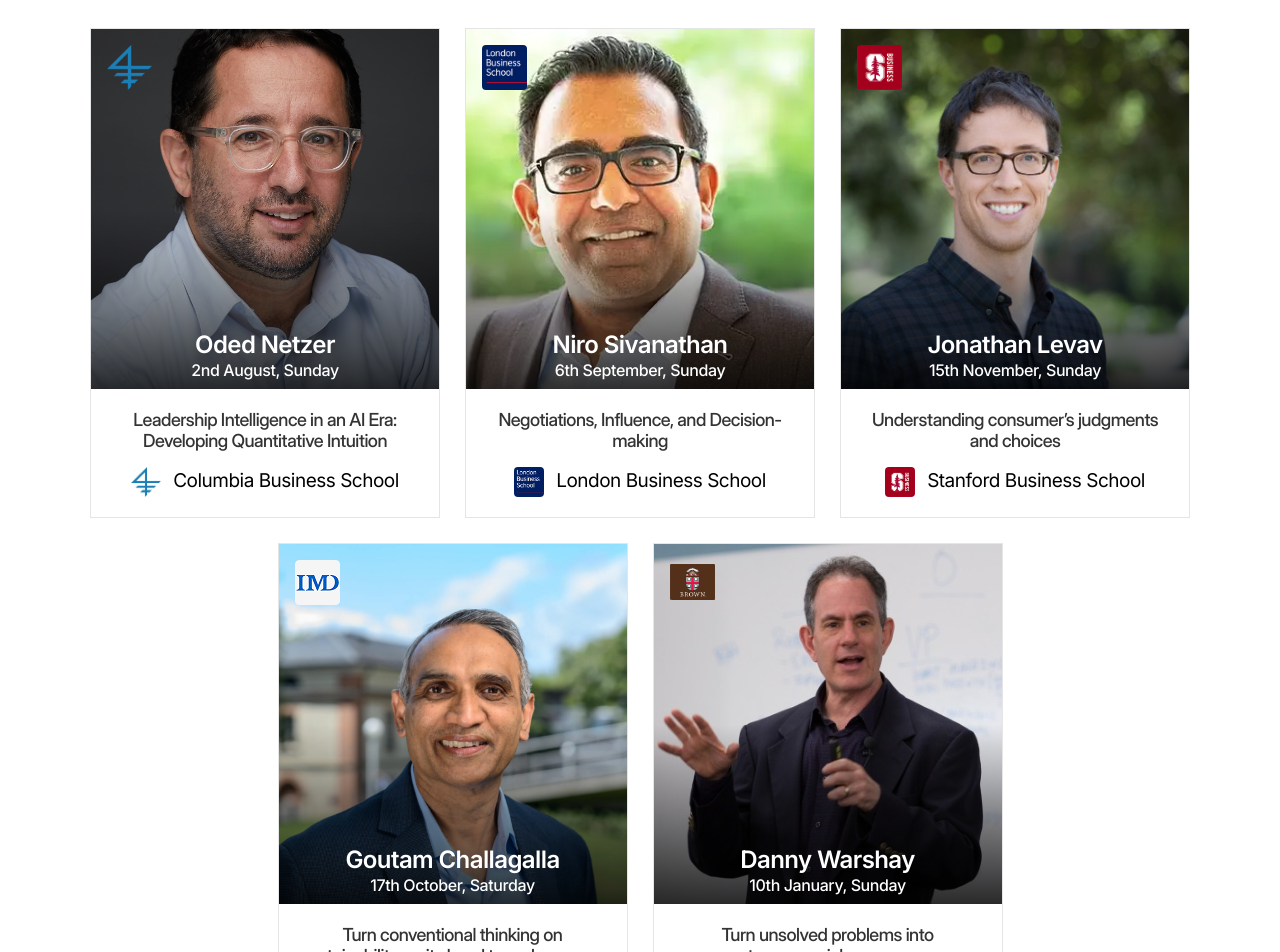
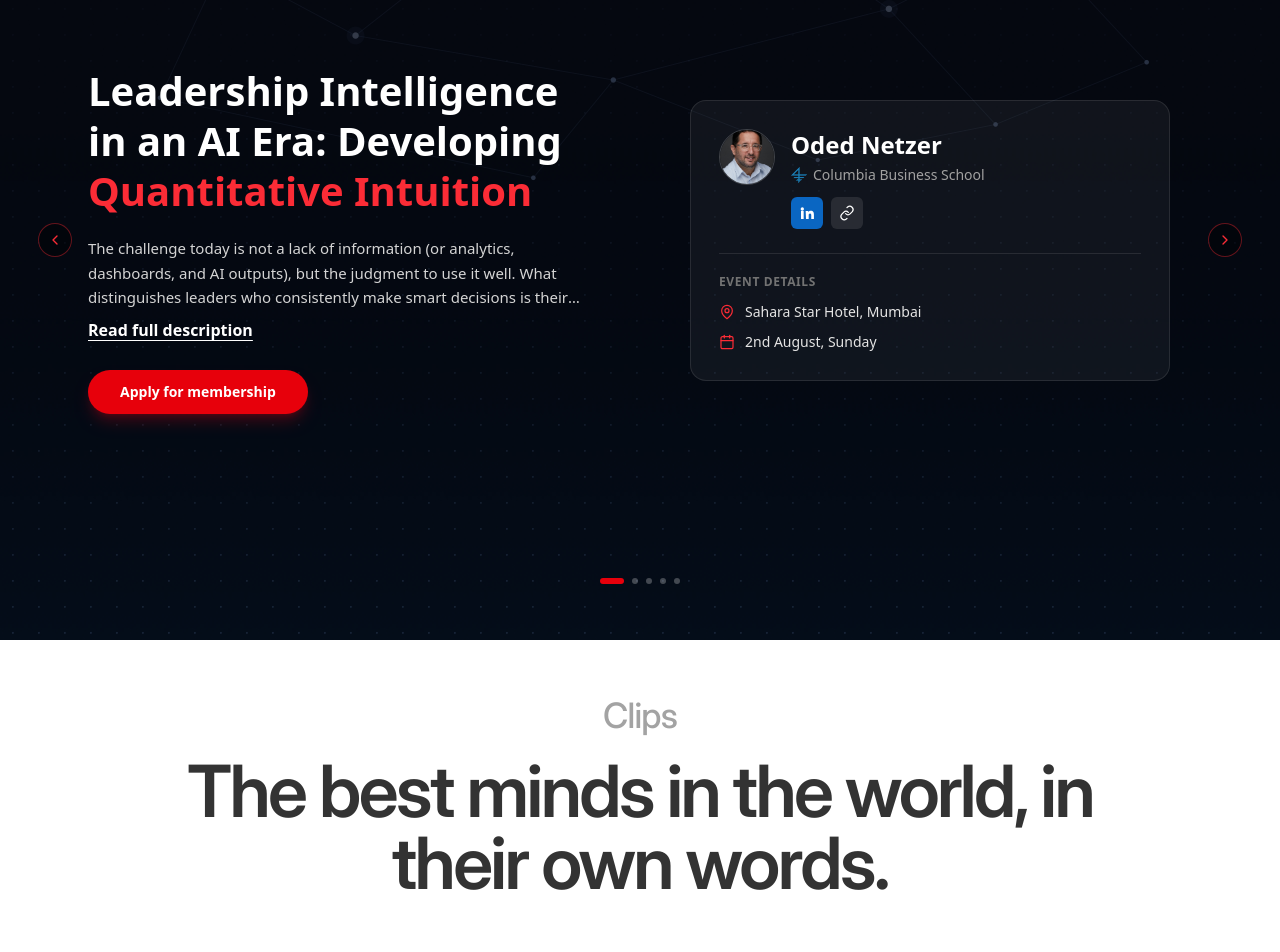
Before and after one commit to elredProductionBackup/theprofessionalnetworkV2, a Next.js app: page / in a window 1280 px wide. Shown: the part 960-1912 px from the top of the page. Built offline with nearby package versions, Linux system fonts and the light colour scheme.

Commit message:
minor changes

```diff
--- a/app/page.js
+++ b/app/page.js
@@ -1,21 +1,25 @@
-import Hero from "@/components/Hero";
+// import Hero from "@/components/Hero";
 import Tagline from "@/components/Tagline";
-import Different from "@/components/Different";
-import WhatWeAre from "@/components/WhatWeAre";
+// import Different from "@/components/Different";
+// import WhatWeAre from "@/components/WhatWeAre";
 import Firstprinciple from "@/components/Firstprinciple";
 import Membership from "@/components/Membership";
-import Footer from "@/components/Footer";
-import SessionsCarousel from "@/components/SessionsCarousel";
+// import Footer from "@/components/Footer";
+// import SessionsCarousel from "@/components/SessionsCarousel";
+import SessionDetails from "@/components/SessionClips";
+import ProfessorClips from "@/components/ProfessorClips";
 
 export default function Home() {
   return (
     <main className="min-h-screen">
       <Tagline />
+      <SessionDetails/>
+      <ProfessorClips/>
       {/* <Hero /> */}
       {/* <Different /> */}
       {/* <WhatWeAre /> */}
       {/* <SessionsCarousel/> */}
-      <Firstprinciple />
+      {/* <Firstprinciple /> */}
       <Membership />
     </main>
   );
--- a/app/sessions&clips/page.jsx
+++ b/app/sessions&clips/page.jsx
@@ -5,7 +5,7 @@
   return (
     <div className=''>
       <SessionDetails/>
-      {/* <ProfessorClips/> */}
+      <ProfessorClips/>
     </div>
   )
 }
--- a/components/Navbar.jsx
+++ b/components/Navbar.jsx
@@ -27,7 +27,7 @@
   const menuOptions = [
     { label: "Home", path: "/" },
     { label: "About", path: "/about" },
-    { label: "Sessions / Clips", path: "/sessions&clips" },
+    // { label: "Sessions / Clips", path: "/sessions&clips" },
     { label: "FAQs", path: "/faqs" },
     { label: "Contact", path: "/contact" }
   ];
--- a/components/ProfessorClips.jsx
+++ b/components/ProfessorClips.jsx
@@ -1,3 +1,4 @@
+'use client'
 import { useEffect, useRef, useState } from "react";
 import { professors } from "../data/professors";
 
@@ -62,7 +63,13 @@
   const [active, setActive] = useState(0);
   const [playing, setPlaying] = useState(false);
 
-  const featured = professors[active];
+  // Only professors flagged with `showInClips: true` appear in this section.
+  const clips = professors.filter((p) => p.showInClips);
+
+  // Nothing to show yet — don't render the section at all.
+  if (!clips.length) return null;
+
+  const featured = clips[active] || clips[0];
   const featuredPoster = featured.videoThumbnail || featured.image;
   const hasVideo = Boolean(featured.video);
 
@@ -74,7 +81,7 @@
   return (
     <section
       ref={sectionRef}
-      className="relative w-full overflow-hidden px-4 py-14 sm:px-8 min-h-[100vh] flex items-center"
+      className="relative w-full overflow-hidden px-4 py-14 sm:px-8 flex items-center"
     >
       {/* keyframes injected once, scoped by unique names */}
       <style>{`
@@ -86,13 +93,19 @@
         .sc-crossfade { animation: scFadeIn 0.45s ease forwards; }
       `}</style>
 
-      <div className="mx-auto max-w-3xl">
+      <div className="mx-auto max-w-5xl">
         {/* Heading */}
-        <div className={`sc-reveal ${inView ? "in" : ""} text-center`}>
-          <p className="text-sm font-medium tracking-wide text-neutral-400">Clips</p>
-          <h2 className="mt-2 text-3xl font-bold leading-tight text-neutral-900 sm:text-[2.6rem]">
-            The best minds in the world, in their own words.
-          </h2>
+        <div className={`sc-reveal ${inView ? "in" : ""} text-center flex flex-col gap-[20px]`}>
+                  {/* Label */}
+        <span className="font-inter-display font-medium text-[15px] md:text-[35px] text-[#A3A3A3] tracking-[-0.8px] leading-[110%]">
+          Clips
+        </span>
+
+        {/* Main Heading */}
+        <h2 className="font-inter-display font-semibold text-[25px] lg:text-[72px] md:text-[60px] leading-[110%] md:leading-[100%] tracking-[-1.5px] md:tracking-[-2.6px] text-[#333333] max-w-[1100px] mx-auto mb-[40px] md:mb-[50px]">
+          The best minds in the world, in their own words.
+        </h2>
+
         </div>
 
         {/* Featured player */}
@@ -156,7 +169,7 @@
 
         {/* Thumbnail grid */}
         <div className="mt-6 grid grid-cols-2 gap-4 sm:grid-cols-3">
-          {professors.map((p, i) => {
+          {clips.map((p, i) => {
             const poster = p.videoThumbnail || p.image;
             const clip = Boolean(p.video);
             const isActive = i === active;
--- a/components/SessionClips.jsx
+++ b/components/SessionClips.jsx
@@ -1,3 +1,4 @@
+'use client'
 import { useEffect, useRef, useState } from "react";
 import { professors } from "../data/professors"; // adjust to your path
 
@@ -28,6 +29,12 @@
     {dir === "left" ? <polyline points="15 18 9 12 15 6" /> : <polyline points="9 18 15 12 9 6" />}
   </svg>
 );
+const CloseIcon = () => (
+  <svg viewBox="0 0 24 24" className="h-4 w-4" fill="none" stroke="currentColor" strokeWidth="2" strokeLinecap="round" strokeLinejoin="round">
+    <line x1="18" y1="6" x2="6" y2="18" />
+    <line x1="6" y1="6" x2="18" y2="18" />
+  </svg>
+);
 const PinIcon = () => (
   <svg viewBox="0 0 24 24" className="h-4 w-4 shrink-0 text-red-500" fill="none" stroke="currentColor" strokeWidth="1.8" strokeLinecap="round" strokeLinejoin="round">
     <path d="M20 10c0 6-8 12-8 12s-8-6-8-12a8 8 0 0 1 16 0Z" />
@@ -56,9 +63,10 @@
 
 const SessionDetails = () => {
   const [active, setActive] = useState(0);
-  const [expanded, setExpanded] = useState(false);
+  const [descOpen, setDescOpen] = useState(false);
   const [mounted, setMounted] = useState(false);
   const timer = useRef(null);
+  const touchStartX = useRef(null);
   const total = professors.length;
 
   useEffect(() => setMounted(true), []);
@@ -66,7 +74,6 @@
   const startAuto = () => {
     stopAuto();
     timer.current = setInterval(() => {
-      setExpanded(false);
       setActive((a) => (a + 1) % total);
     }, 7000);
   };
@@ -79,9 +86,52 @@
   }, []);
 
   const go = (dir) => {
-    setExpanded(false);
     setActive((a) => (a + dir + total) % total);
     startAuto(); // reset timer on manual nav
+  };
+
+  const goTo = (i) => {
+    setActive(i);
+    startAuto();
+  };
+
+  /* description popup — pause the carousel while it's open */
+  const openDesc = () => {
+    stopAuto();
+    setDescOpen(true);
+  };
+  const closeDesc = () => {
+    setDescOpen(false);
+    startAuto();
+  };
+
+  /* lock body scroll + close on Escape while the popup is open */
+  useEffect(() => {
+    if (!descOpen) return;
+    const onKey = (e) => {
+      if (e.key === "Escape") {
+        setDescOpen(false);
+        startAuto();
+      }
+    };
+    document.addEventListener("keydown", onKey);
+    document.body.style.overflow = "hidden";
+    return () => {
+      document.removeEventListener("keydown", onKey);
+      document.body.style.overflow = "";
+    };
+    // eslint-disable-next-line react-hooks/exhaustive-deps
+  }, [descOpen]);
+
+  /* swipe support for touch devices */
+  const onTouchStart = (e) => {
+    touchStartX.current = e.touches[0].clientX;
+  };
+  const onTouchEnd = (e) => {
+    if (touchStartX.current == null) return;
+    const delta = e.changedTouches[0].clientX - touchStartX.current;
+    if (Math.abs(delta) > 50) go(delta < 0 ? 1 : -1); // swipe left → next
+    touchStartX.current = null;
   };
 
   const p = professors[active];
@@ -89,31 +139,48 @@
 
   return (
     <section
-      className="relative w-full overflow-hidden px-4 py-14 sm:px-8 min-h-[100vh] flex items-center"
+      className="relative w-full overflow-hidden flex items-center px-4 py-20 sm:px-8 min-h-[640px] lg:min-h-[100vh]"
       style={{
         backgroundColor: "#050a18",
-        backgroundImage:
-          "radial-gradient(circle at 20% 20%, rgba(37,99,235,0.10), transparent 40%), radial-gradient(rgba(255,255,255,0.05) 1px, transparent 1px)",
-        backgroundSize: "auto, 22px 22px",
+        backgroundImage: "url('/assets/session-bg.webp')",
+        backgroundSize: "cover",
+        backgroundPosition: "center",
+        backgroundRepeat: "no-repeat",
       }}
     >
+      {/* dark overlay so the white copy stays readable over the image */}
+      <div className="absolute inset-0 z-0 bg-black/55" />
+
       <style>{`
         @keyframes pcUp { from { opacity: 0; transform: translateY(30px); } to { opacity: 1; transform: none; } }
         @keyframes pcSlide { from { opacity: 0; transform: translateX(26px); } to { opacity: 1; transform: none; } }
         @keyframes pcCard { from { opacity: 0; transform: translateY(18px) scale(0.98); } to { opacity: 1; transform: none; } }
+        @keyframes pcFade { from { opacity: 0; } to { opacity: 1; } }
+        @keyframes pcPop { from { opacity: 0; transform: translateY(12px) scale(0.98); } to { opacity: 1; transform: none; } }
         .pc-mount { opacity: 0; }
         .pc-mount.on { animation: pcUp 0.7s cubic-bezier(0.22,1,0.36,1) forwards; }
         .pc-slide { animation: pcSlide 0.5s cubic-bezier(0.22,1,0.36,1) both; }
         .pc-card { animation: pcCard 0.55s cubic-bezier(0.22,1,0.36,1) both; }
+        .pc-fade { animation: pcFade 0.25s ease forwards; }
+        .pc-pop { animation: pcPop 0.3s cubic-bezier(0.22,1,0.36,1) forwards; }
+        .pc-scroll { scrollbar-width: thin; scrollbar-color: rgba(255,255,255,0.3) transparent; }
+        .pc-scroll::-webkit-scrollbar { width: 5px; }
+        .pc-scroll::-webkit-scrollbar-track { background: transparent; }
+        .pc-scroll::-webkit-scrollbar-thumb { background: rgba(255,255,255,0.3); border-radius: 10px; }
+        .pc-desc p { margin-bottom: 0.85rem; }
+        .pc-desc p:last-child { margin-bottom: 0; }
+        .pc-desc ul { list-style: disc; padding-left: 1.25rem; margin: 0.5rem 0 0.85rem; }
+        .pc-desc li { margin-bottom: 0.3rem; }
+        .pc-desc strong { color: #fff; font-weight: 600; }
+        .pc-desc a { color: #ff6a3d; text-decoration: underline; }
       `}</style>
 
-      <div className="mx-auto max-w-7xl flex justify-center">
-        {/* arrows */}
+      {/* side arrows – desktop only (mobile uses the arrows by the dots + swipe) */}
       <button
         type="button"
         onClick={() => go(-1)}
         aria-label="Previous"
-          className="absolute left-[3%] top-1/2 z-20 hidden -translate-y-1/2 items-center justify-center rounded-full border border-red-500/40 bg-black/30 p-2 text-red-500 transition-all hover:scale-110 hover:bg-red-500 hover:text-white sm:flex"
+        className="absolute left-[3%] top-1/2 z-20 hidden -translate-y-1/2 items-center justify-center rounded-full border border-red-500/40 bg-black/30 p-2 text-red-500 transition-all hover:scale-110 hover:bg-red-500 hover:text-white lg:flex"
       >
         <Chevron dir="left" />
       </button>
@@ -121,42 +188,55 @@
         type="button"
         onClick={() => go(1)}
         aria-label="Next"
-          className="absolute right-[3%] top-1/2 z-20 hidden -translate-y-1/2 items-center justify-center rounded-full border border-red-500/40 bg-black/30 p-2 text-red-500 transition-all hover:scale-110 hover:bg-red-500 hover:text-white sm:flex"
+        className="absolute right-[3%] top-1/2 z-20 hidden -translate-y-1/2 items-center justify-center rounded-full border border-red-500/40 bg-black/30 p-2 text-red-500 transition-all hover:scale-110 hover:bg-red-500 hover:text-white lg:flex"
       >
         <Chevron dir="right" />
       </button>
 
-        <div className={`pc-mount ${mounted ? "on" : ""} px-0 sm:px-14`}>
-          <div className="grid items-center gap-8 lg:grid-cols-2">
-            {/* LEFT: copy */}
-            <div key={`copy-${active}`} className="pc-slide">
-              <h2 className="text-3xl font-bold leading-tight text-white sm:text-4xl lg:text-[2.5rem]">
+      {/* content – swipeable on touch devices */}
+      <div
+        className="relative z-10 mx-auto w-full max-w-7xl"
+        onTouchStart={onTouchStart}
+        onTouchEnd={onTouchEnd}
+      >
+        <div className={`pc-mount ${mounted ? "on" : ""} w-full px-0 sm:px-10 lg:px-14 pb-20 lg:pb-0`}>
+          <div className="grid items-center gap-12 lg:grid-cols-2 lg:gap-20 xl:gap-[100px]">
+            {/* LEFT: copy — reserved min-height keeps the layout from jumping between slides */}
+            <div
+              key={`copy-${active}`}
+              className="pc-slide flex flex-col justify-center text-center lg:text-left min-h-[300px] lg:min-h-[420px]"
+            >
+              <h2 className="text-[1.75rem] font-bold leading-tight text-white sm:text-4xl lg:text-[2.5rem]">
                 <HighlightTopic text={p.topic} />
               </h2>
 
-              <p className="mt-5 max-w-xl text-sm leading-relaxed text-neutral-400">
-                <span className={expanded ? "" : "line-clamp-3"}>{blurb}</span>{" "}
+              {/* preview blurb (always 3 lines) + trigger that opens the full description popup */}
+              <div className="mx-auto mt-5 max-w-xl lg:mx-0">
+                <p className="text-sm leading-relaxed text-neutral-300 sm:text-[15px]">
+                  <span className="line-clamp-3">{blurb}</span>
+                </p>
                 {blurb.length > 180 && (
                   <button
                     type="button"
-                    onClick={() => setExpanded((v) => !v)}
-                    className="font-semibold text-white hover:underline"
+                    onClick={openDesc}
+                    className="mt-2 font-semibold text-white underline underline-offset-4 hover:text-red-400"
                   >
-                    {expanded ? "less" : "more"}
+                    Read full description
                   </button>
                 )}
-              </p>
+              </div>
 
               <button
                 type="button"
-                className="mt-7 rounded-full bg-red-600 px-8 py-3 text-sm font-semibold text-white shadow-lg shadow-red-600/25 transition-all hover:scale-[1.03] hover:bg-red-500"
+                onClick={() => window.dispatchEvent(new Event("openApplyPopup"))}
+                className="mt-7 w-fit self-center lg:self-start rounded-full bg-red-600 px-8 py-3 text-sm font-semibold text-white shadow-lg shadow-red-600/25 transition-all hover:scale-[1.03] hover:bg-red-500"
               >
                 Apply for membership
               </button>
             </div>
 
             {/* RIGHT: professor card */}
-            <div key={`card-${active}`} className="pc-card">
+            <div key={`card-${active}`} className="pc-card mx-auto w-full max-w-[480px] lg:mx-0">
               <div className="rounded-2xl border border-white/10 bg-white/5 p-6 backdrop-blur-md sm:p-7">
                 <div className="flex items-start gap-4">
                   <img
@@ -165,7 +245,7 @@
                     className="h-14 w-14 shrink-0 rounded-full border border-white/20 object-cover"
                   />
                   <div className="min-w-0">
-                    <h3 className="truncate text-2xl font-semibold text-white">{p.name}</h3>
+                    <h3 className="truncate text-xl font-semibold text-white sm:text-2xl">{p.name}</h3>
                     <div className="mt-1 flex items-center gap-1.5 text-sm text-neutral-400">
                       {p.schoolLogo ? (
                         <img src={p.schoolLogo} alt="" className="h-4 w-4 object-contain" />
@@ -216,18 +296,27 @@
             </div>
           </div>
         </div>
+      </div>
+
+      {/* bottom controls: arrows (mobile only) flanking the dots */}
+      <div className="absolute bottom-6 left-1/2 z-20 flex -translate-x-1/2 items-center justify-center gap-4 sm:bottom-8 lg:bottom-[7%]">
+        {/* mobile prev */}
+        <button
+          type="button"
+          onClick={() => go(-1)}
+          aria-label="Previous"
+          className="flex h-8 w-8 items-center justify-center rounded-full border border-red-500/40 bg-black/30 text-red-500 transition-all active:scale-95 hover:bg-red-500 hover:text-white lg:hidden"
+        >
+          <Chevron dir="left" />
+        </button>
 
         {/* dots */}
-        <div className="absolute bottom-[10%] flex items-center justify-center gap-2">
+        <div className="flex items-center gap-2">
           {professors.map((_, i) => (
             <button
               type="button"
               key={i}
-              onClick={() => {
-                setExpanded(false);
-                setActive(i);
-                startAuto();
-              }}
+              onClick={() => goTo(i)}
               aria-label={`Go to slide ${i + 1}`}
               className={`h-1.5 rounded-full transition-all duration-300 ${
                 i === active ? "w-6 bg-red-600" : "w-1.5 bg-white/25 hover:bg-white/50"
@@ -235,7 +324,65 @@
             />
           ))}
         </div>
+
+        {/* mobile next */}
+        <button
+          type="button"
+          onClick={() => go(1)}
+          aria-label="Next"
+          className="flex h-8 w-8 items-center justify-center rounded-full border border-red-500/40 bg-black/30 text-red-500 transition-all active:scale-95 hover:bg-red-500 hover:text-white lg:hidden"
+        >
+          <Chevron dir="right" />
+        </button>
       </div>
+
+      {/* ---------- Full-description popup ---------- */}
+      {descOpen && (
+        <div
+          className="fixed inset-0 z-[100] flex items-center justify-center p-4"
+          role="dialog"
+          aria-modal="true"
+          aria-label={`${p.name} – full description`}
+        >
+          {/* backdrop */}
+          <div className="pc-fade absolute inset-0 bg-black/60 backdrop-blur-sm" onClick={closeDesc} />
+
+          {/* panel */}
+          <div className="pc-pop relative z-10 w-full max-w-xl overflow-hidden rounded-2xl border border-white/10 bg-[#0b1120] shadow-2xl">
+            <button
+              type="button"
+              onClick={closeDesc}
+              aria-label="Close"
+              className="absolute right-4 top-4 z-10 grid h-8 w-8 place-items-center rounded-full bg-white/10 text-white transition-colors hover:bg-white/20"
+            >
+              <CloseIcon />
+            </button>
+
+            <div className="p-6 sm:p-8">
+              {/* header */}
+              <div className="flex items-center gap-3 pr-10">
+                <img
+                  src={p.image}
+                  alt={p.name}
+                  className="h-11 w-11 shrink-0 rounded-full border border-white/20 object-cover"
+                />
+                <div className="min-w-0">
+                  <h3 className="truncate text-lg font-semibold text-white sm:text-xl">{p.name}</h3>
+                  <p className="truncate text-xs text-neutral-400">{p.school}</p>
+                </div>
+              </div>
+
+              <p className="mt-4 text-sm font-semibold leading-snug text-red-400">{p.topic.trim()}</p>
+
+              {/* body – renders the rich HTML description, scrolls if long */}
+              <div
+                className="pc-scroll pc-desc mt-4 max-h-[55vh] overflow-y-auto pr-2 text-sm leading-relaxed text-neutral-300"
+                dangerouslySetInnerHTML={{ __html: p.description }}
+              />
+            </div>
+          </div>
+        </div>
+      )}
     </section>
   );
 };
--- a/data/professors.js
+++ b/data/professors.js
@@ -16,13 +16,15 @@
     linkedinLink: "https://www.linkedin.com/in/oded-netzer-700255",
     schoolLink: "https://business.columbia.edu/faculty/people/oded-netzer",
     location: "Sahara Star Hotel, Mumbai",
-    video: "/professor-clips/oded.mp4",        // <-- replace with your real clip
-    videoThumbnail: "/professor-clips/oded-thumb.jpg", // optional; falls back to `image`
+    showInClips: true,
+    video: "https://res.cloudinary.com/dtrv7p3gg/video/upload/v1784109467/HELLO_INDIA_FROM_ODED_NETZER_tl8juq.mov",        // <-- replace with your real clip
+    videoThumbnail: "/professor-clips/oded-thumb.png", // optional; falls back to `image`
     description:
       "The challenge today is not a lack of information (or analytics, dashboards, and AI outputs), but the judgment to use it well. What distinguishes leaders who consistently make smart decisions is their ability to quickly sort through signal and noise by asking essential questions, pressure-testing assumptions, and validating claims, not with statistical rigor, but from a business validity perspective. This form of leadership intelligence has become all the more important in the AI era. This session equips leaders to engage with AI productively. It teaches Quantitative Intuition (QI), a practical framework and set of rapid-response tools for making better decisions in a data-driven world where AI is accelerating answers but not necessarily improving judgment. Participants will learn to frame issues with precision before rushing to solutions, develop intuition for numbers using pragmatic methods and apply contextual lenses to assess relevance, risk, and trust when information is incomplete.",
   },
   {
     name: "Niro Sivanathan",
+    showInClips: true,
     date: "6th September, Sunday",
     topic: "Negotiations, Influence, and Decision-making",
     school: "London Business School",
@@ -36,6 +38,7 @@
   {
     name: "Jonathan Levav",
     date: "15th November, Sunday",
+    showInClips: true,
     topic:
       "Understanding consumer’s judgments and choices by using tools from experimental psychology and behavioural economics.",
     school: "Stanford Business School",
```
Also changed, not shown: components/ApplyPopup.jsx (+74 -55 lines), public/assets/session-bg.webp (added), public/professor-clips/oded-thumb.png (added). Lines whose indentation alone changed are shown as unchanged.
